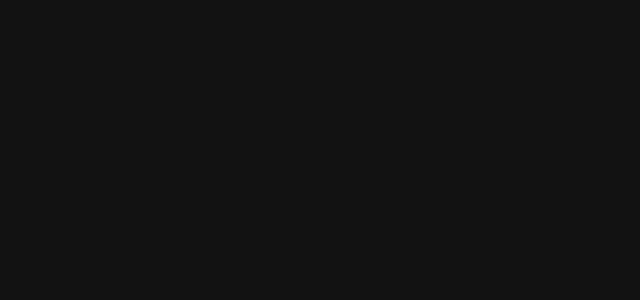
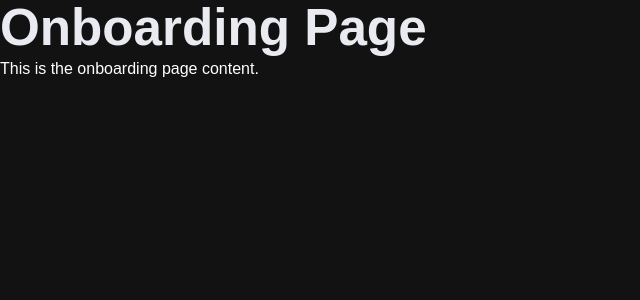
Before and after one commit to Jenish-1235/ByteCupids-frontend, a React (Vite) app: page /onboarding in a window 1280 px wide. Before the commit this address had no page. Shown: the top 300 px of the page, without its empty margins (0-640 px from the left). Built offline with nearby package versions, Linux system fonts and the light colour scheme.

Commit message:
prog : added navigation to onboarding page

```diff
--- a/src/App.tsx
+++ b/src/App.tsx
@@ -4,6 +4,7 @@ import React, { Suspense } from "react";
 import "./App.css";
 
 const LandingPage = React.lazy(()=> import("./pages/LandingPage"))
+const OnboardingPage = React.lazy(()=> import("./pages/OnboardingPage"))
 
 function App() {
   return (
@@ -12,6 +13,7 @@ function App() {
       <Router>
         <Routes>
           <Route path="/" element={<LandingPage />} />
+          <Route path="/onboarding" element={<OnboardingPage />} />
         </Routes>
       </Router>
           </Suspense>
--- a/src/components/LandingPage/Header.tsx
+++ b/src/components/LandingPage/Header.tsx
@@ -1,10 +1,19 @@
 // src/components/LandingPage/Header.tsx
 import React, { useState, useEffect } from 'react';
 import '../../styles/components/LandingPage/Header.css';
+import { useNavigate } from 'react-router';
 
 const Header: React.FC = () => {
   const [scrolled, setScrolled] = useState(false);
   const [menuOpen, setMenuOpen] = useState(false);
+  const navigateTO = useNavigate();
+
+  const handleSignIn = (e: React.MouseEvent) => {
+    e.preventDefault();
+    e.stopPropagation();
+    console.log("Get Started clicked");
+    navigateTO('/onboarding');
+  };
 
   // Handle scroll effect
   useEffect(() => {
@@ -84,7 +93,7 @@ const Header: React.FC = () => {
         <a href="#pricing" onClick={handleMenuItemClick}>Pricing</a>
         <a href="#documentation" onClick={handleMenuItemClick}>Docs</a>
         <a href="#about" onClick={handleMenuItemClick}>About</a>
-        <button className="nav-cta" onClick={handleMenuItemClick}>Sign In</button>
+        <button className="nav-cta" onClick={handleSignIn}>Sign In</button>
       </nav>
     </header>
   );
--- a/src/components/LandingPage/Hero.tsx
+++ b/src/components/LandingPage/Hero.tsx
@@ -1,5 +1,6 @@
 import React, { useState, useEffect } from "react";
 import "../../styles/components/LandingPage/Hero.css";
+import { useNavigate } from "react-router";
 
 // Accept className prop to apply the section class
 interface HeroProps {
@@ -7,12 +8,15 @@ interface HeroProps {
 }
 
 const Hero: React.FC<HeroProps> = ({ className }) => {
+
+  const navigateTo = useNavigate();
+
   // Handle button clicks
+
   const handleGetStarted = (e: React.MouseEvent) => {
     e.preventDefault();
     e.stopPropagation();
-    console.log("Get Started clicked");
-    // Add your navigation or modal trigger here
+    navigateTo("/onboarding");
   };
 
   return (
--- /dev/null
+++ b/src/pages/OnboardingPage.tsx
@@ -0,0 +1,8 @@
+export default function OnboardingPage() {
+    return (
+        <div className="onboarding-page">
+        <h1>Onboarding Page</h1>
+        <p>This is the onboarding page content.</p>
+        </div>
+    );
+}
```
